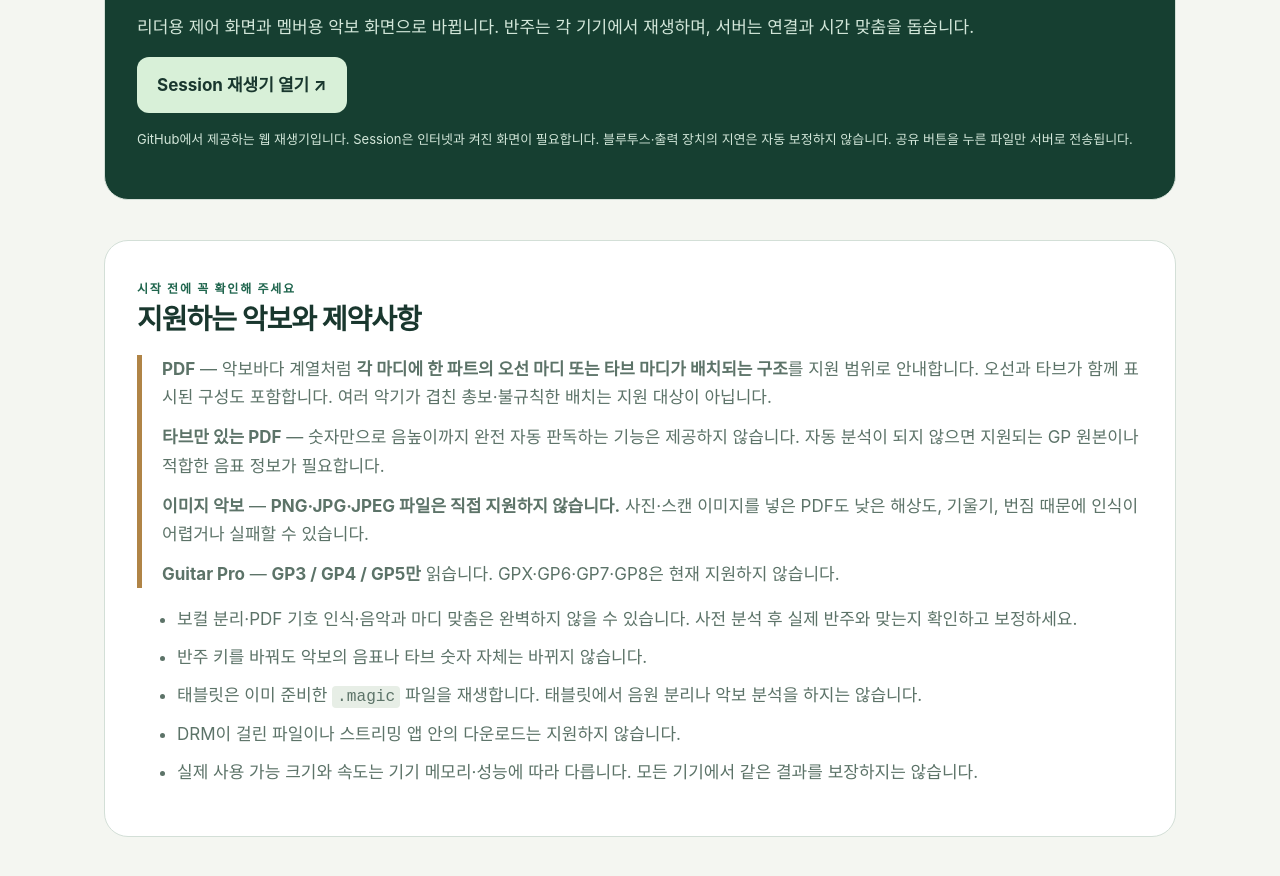
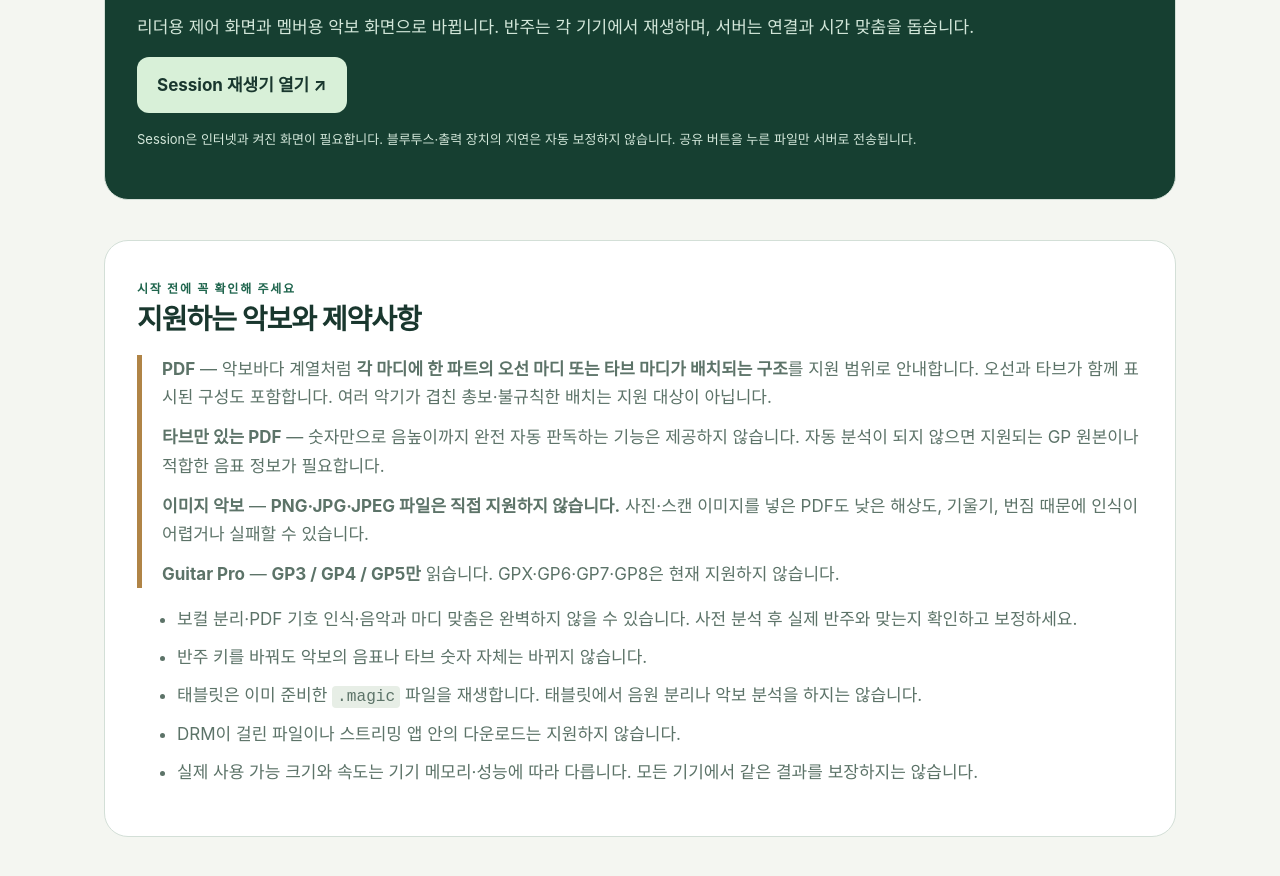
Before and after one commit to jeongwoo-gobroad/Magic-Instrumental, a plain HTML site: page landing/index.html in a window 1280 px wide. Shown: the part 2042-2918 px from the top of the page. Drawn offline with Linux system fonts and the light colour scheme.

Commit message:
docs: separate landing and relay deployment guidance from user instructions [skip ci]

```diff
--- a/landing/index.html
+++ b/landing/index.html
@@ -11,7 +11,7 @@
 <div class="hero-visual"><img src="https://raw.githubusercontent.com/jeongwoo-gobroad/Magic-Instrumental/main/docs/images/desktop-light.png" alt="Magic-Instrumental의 곡 선택, 메트로놈, 반주 조작부와 오른쪽 악보 화면" width="1600" height="1100"><p>실제 프로그램 화면 · 직접 만든 예제 악보입니다.</p></div></section>
 <section class="section" id="install"><span class="eyebrow">처음 한 번만 준비하세요</span><h2>설치는 더블클릭으로</h2><p>위에서 받은 ZIP을 <b>완전히 압축 해제</b>한 뒤 시작하세요. Python이나 Java를 따로 설치할 필요가 없습니다.</p><div class="grid install"><div class="platform"><h3>Mac</h3><p class="note">Apple Silicon(M1 이후) · macOS 14 이상</p><p><span class="number">1</span><code>install.command</code> 더블클릭</p><p><span class="number">2</span>‘설치 완료’가 나올 때까지 기다리기</p><p><span class="number">3</span>이후에는 <code>start.command</code> 더블클릭</p></div><div class="platform"><h3>Windows</h3><p class="note">Windows 10 / 11 · 64비트(x64)</p><p><span class="number">1</span><code>install.bat</code> 더블클릭</p><p><span class="number">2</span>‘설치 완료’가 나올 때까지 기다리기</p><p><span class="number">3</span>이후에는 <code>start.bat</code> 더블클릭</p></div></div><p class="note" style="margin-top:20px">처음 설치할 때는 인터넷과 수 GB의 여유 공간이 필요합니다. 첫 반주를 만들 때 모델을 추가로 받습니다. 설치·분석은 컴퓨터 성능에 따라 시간이 걸립니다. Mac에서 열기가 차단되면 출처를 확인한 뒤 시스템 설정의 ‘개인정보 보호 및 보안’ 안내를 따르세요.</p><a class="plain-link" href="https://github.com/jeongwoo-gobroad/Magic-Instrumental/blob/main/docs/USER_GUIDE.md">화면과 함께 보는 자세한 사용법 →</a></section>
 <section class="section"><span class="eyebrow">첫 곡을 연습하는 순서</span><h2>곡 준비 → 악보 확인 → 연습</h2><ol><li>직접 준비한 음원을 <code>targets</code> 폴더에 넣고, 프로그램에서 <b>반주 준비</b>를 누릅니다.</li><li><b>PDF / GP 열기</b>로 악보를 열고 <b>악보 사전 분석</b>을 실행합니다. 마디가 음악과 맞는지 확인합니다.</li><li>속도와 키를 정해 연습합니다. 태블릿으로 가져가려면 <b>.magic 저장</b>을 누릅니다.</li></ol><div class="grid"><div class="feature"><h3>천천히, 원하는 키로</h3><p>음정을 유지하며 배속을 조절하고, 반주 키를 반음 단위로 바꿉니다.</p></div><div class="feature"><h3>어려운 마디를 반복</h3><p>시작·끝 마디를 정하고 반복합니다. 메트로놈과 시작 전 드럼 카운트도 사용할 수 있습니다.</p></div><div class="feature"><h3>내 파트를 크게</h3><p>악보를 확대하고 재생 위치를 따라갑니다. GP 파일은 준비된 전체 파트 중에서 골라 볼 수 있습니다.</p></div></div></section>
-<section class="section highlight"><span class="tag">Session 모드</span><h2 style="margin-top:14px">같은 반주, 각자의 악보</h2><p>PC·iPad·Android에서 리더가 초대 코드나 QR을 보여 주면 팀원이 참가합니다. 모두 준비한 뒤 리더가 재생·일시정지·마디 이동을 조작하고, 팀원은 자기 파트를 봅니다.</p><p>리더용 제어 화면과 멤버용 악보 화면으로 바뀝니다. 반주는 각 기기에서 재생하며, 서버는 연결과 시간 맞춤을 돕습니다.</p><a class="button" href="https://jeongwoo-gobroad.github.io/Magic-Instrumental/#ensemble">Session 재생기 열기 ↗</a><p class="note" style="margin-top:16px">GitHub에서 제공하는 웹 재생기입니다. Session은 인터넷과 켜진 화면이 필요합니다. 블루투스·출력 장치의 지연은 자동 보정하지 않습니다. 공유 버튼을 누른 파일만 서버로 전송됩니다.</p></section>
+<section class="section highlight"><span class="tag">Session 모드</span><h2 style="margin-top:14px">같은 반주, 각자의 악보</h2><p>PC·iPad·Android에서 리더가 초대 코드나 QR을 보여 주면 팀원이 참가합니다. 모두 준비한 뒤 리더가 재생·일시정지·마디 이동을 조작하고, 팀원은 자기 파트를 봅니다.</p><p>리더용 제어 화면과 멤버용 악보 화면으로 바뀝니다. 반주는 각 기기에서 재생하며, 서버는 연결과 시간 맞춤을 돕습니다.</p><a class="button" href="https://jeongwoo-gobroad.github.io/Magic-Instrumental/#ensemble">Session 재생기 열기 ↗</a><p class="note" style="margin-top:16px">Session은 인터넷과 켜진 화면이 필요합니다. 블루투스·출력 장치의 지연은 자동 보정하지 않습니다. 공유 버튼을 누른 파일만 서버로 전송됩니다.</p></section>
 <section class="section" id="scores"><span class="eyebrow">시작 전에 꼭 확인해 주세요</span><h2>지원하는 악보와 제약사항</h2><div class="limits"><p><b>PDF</b> — 악보바다 계열처럼 <b>각 마디에 한 파트의 오선 마디 또는 타브 마디가 배치되는 구조</b>를 지원 범위로 안내합니다. 오선과 타브가 함께 표시된 구성도 포함합니다. 여러 악기가 겹친 총보·불규칙한 배치는 지원 대상이 아닙니다.</p><p><b>타브만 있는 PDF</b> — 숫자만으로 음높이까지 완전 자동 판독하는 기능은 제공하지 않습니다. 자동 분석이 되지 않으면 지원되는 GP 원본이나 적합한 음표 정보가 필요합니다.</p><p><b>이미지 악보</b> — <b>PNG·JPG·JPEG 파일은 직접 지원하지 않습니다.</b> 사진·스캔 이미지를 넣은 PDF도 낮은 해상도, 기울기, 번짐 때문에 인식이 어렵거나 실패할 수 있습니다.</p><p><b>Guitar Pro</b> — <b>GP3 / GP4 / GP5만</b> 읽습니다. GPX·GP6·GP7·GP8은 현재 지원하지 않습니다.</p></div><ul><li>보컬 분리·PDF 기호 인식·음악과 마디 맞춤은 완벽하지 않을 수 있습니다. 사전 분석 후 실제 반주와 맞는지 확인하고 보정하세요.</li><li>반주 키를 바꿔도 악보의 음표나 타브 숫자 자체는 바뀌지 않습니다.</li><li>태블릿은 이미 준비한 <code>.magic</code> 파일을 재생합니다. 태블릿에서 음원 분리나 악보 분석을 하지는 않습니다.</li><li>DRM이 걸린 파일이나 스트리밍 앱 안의 다운로드는 지원하지 않습니다.</li><li>실제 사용 가능 크기와 속도는 기기 메모리·성능에 따라 다릅니다. 모든 기기에서 같은 결과를 보장하지는 않습니다.</li></ul></section>
 <section class="section"><h2>음원과 악보는 직접 준비해 주세요</h2><p><b>정당한 대가를 지불하는 등 적법한 권한을 확보한 음원과 악보를 사용해야 합니다.</b> 이 프로그램은 곡이나 상업용 악보를 제공하지 않습니다. 구매한 자료라도 다른 사람에게 재배포할 권한이 생기는 것은 아니므로 <code>.magic</code> 공유 전 이용 조건을 확인하세요.</p><p class="note">Magic-Instrumental은 무료 오픈소스이며 자체 코드는 GPL-3.0-only입니다. 활용한 모델과 외부 도구는 각자의 라이선스를 따릅니다.</p></section>
 </main><footer class="footer">Magic-Instrumental · <a href="https://github.com/jeongwoo-gobroad/Magic-Instrumental">소스와 업데이트 내역</a> · <a href="https://github.com/jeongwoo-gobroad/Magic-Instrumental/blob/main/THIRD_PARTY_NOTICES.md">오픈소스 라이브러리 고지</a> · 악보바다와 제휴하거나 공식 지원을 받는 제품이 아닙니다.<br><span>(c) 2026 <a href="https://jeongwoo-kim-research.xoild.chatgpt.site/">Jeongwoo Kim</a></span></footer>
```
Also changed, not shown: 9 other files.
